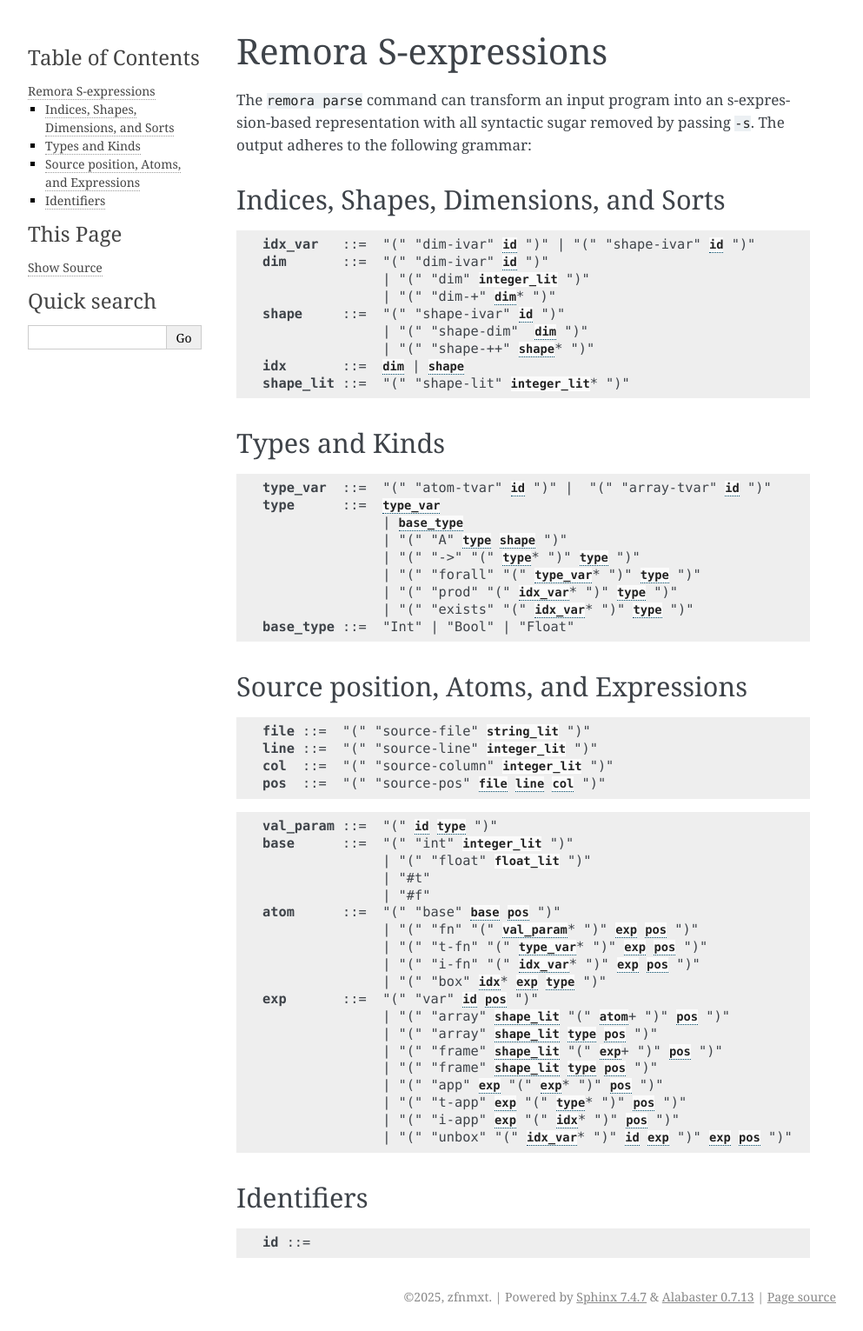
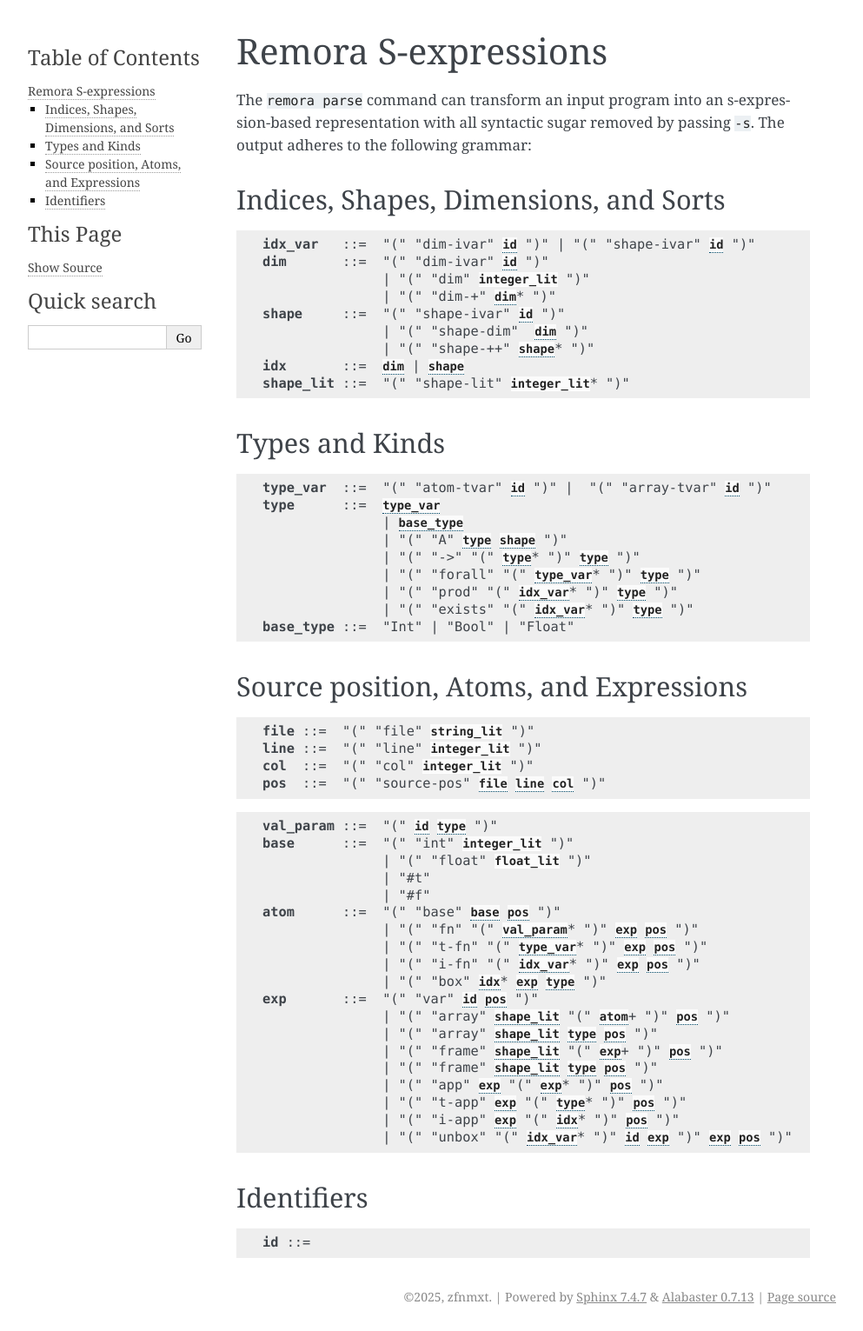
Before and after one commit to remora-lang/remora, a Sphinx documentation site: the page built from docs/sexp.rst, in a window 1280 px wide. Shown: the whole page at 87% size, without its empty margins (148-1141 px from the left). Built offline with Sphinx 7.4.7, drawn with Linux system fonts in a browser that asks for light colours.

Commit message:
Less verbose.

```diff
--- a/docs/sexp.rst
+++ b/docs/sexp.rst
@@ -41,9 +41,9 @@ Source position, Atoms, and Expressions
 -------------------------------------------------
 
 .. productionlist::
-   file : "(" "source-file" `string_lit` ")"
-   line : "(" "source-line" `integer_lit` ")"
-   col : "(" "source-column" `integer_lit` ")"
+   file : "(" "file" `string_lit` ")"
+   line : "(" "line" `integer_lit` ")"
+   col : "(" "col" `integer_lit` ")"
    pos : "(" "source-pos" `file` `line` `col` ")"
 
 .. productionlist::
```
Also changed, not shown: 1 other file.
